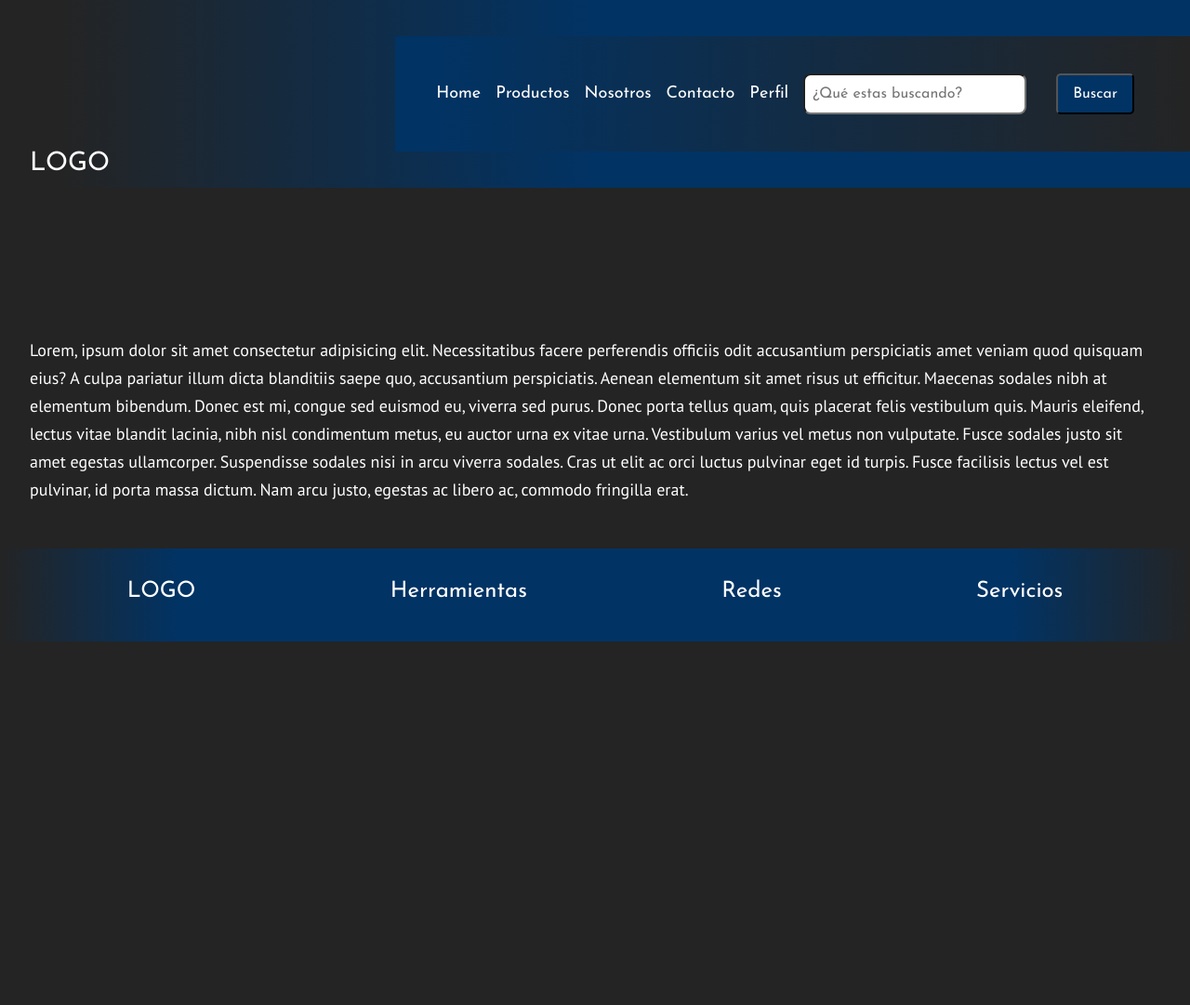
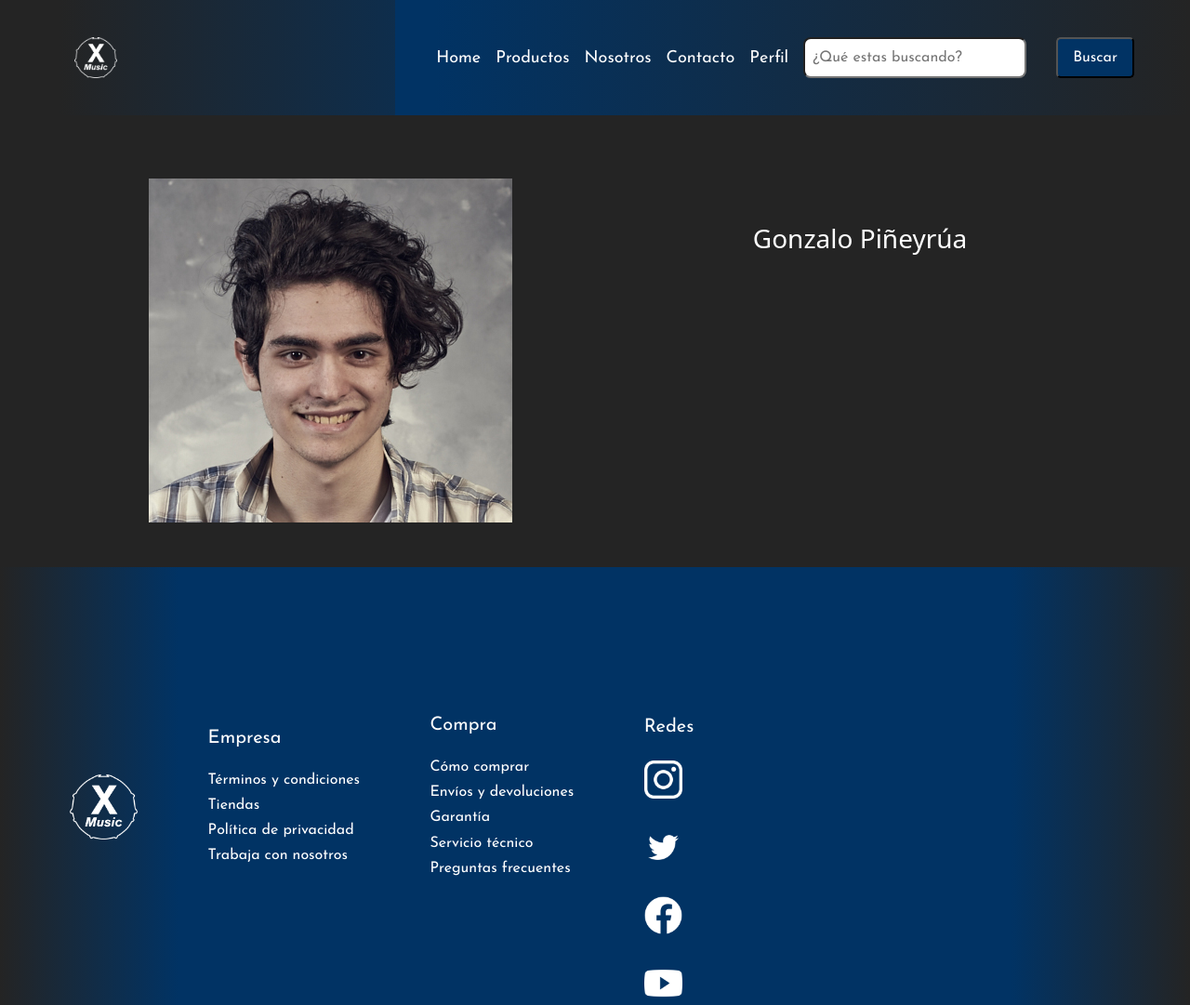
Before and after one commit to Gonzapi16/proyecto-coder, a website: page paginas/perfil.html in a window 1280 px wide. Shown: the top 1081 px of the page at 93% size. Before the commit the page ends 800 px from the top, so only its background shows below. Drawn offline with nearby package versions, Linux system fonts and the light colour scheme.

Commit message:
corregi footer y navbar en todas las paginas, añadi contenido en nosotros, y los primeros elementos en el perfil

```diff
--- a/css/_formulario.scss
+++ b/css/_formulario.scss
@@ -53,4 +53,5 @@
     display: flex;
 }
 
+
 /*Fin formulario*/
--- a/css/_maps.scss
+++ b/css/_maps.scss
@@ -32,6 +32,10 @@ h3 {
     padding-top: 10rem;
 }
 
+.h3-perfil {
+    padding-top: 5rem;
+}
+
 /*EXTEND*/
 
 .texto1-index {
@@ -53,7 +57,7 @@ h3 {
 
 .texto1-nosotros {
     @extend .texto1-index;
-    padding-top: 10rem;
+    padding-top: 2rem;
 }
 
 .texto1-perfil {
--- a/css/estilos.scss
+++ b/css/estilos.scss
@@ -26,4 +26,20 @@
     grid-template-columns: auto;
 }
 
+.logo-ilustrativo {
+    padding: 3rem;
+    padding-top: 12rem;
+    display: flex;
+    justify-content: center;
+}
+
+.imagen-perfil {
+    padding: 3rem;
+    padding-top: 12rem;
+    display: flex;
+    justify-content: center;
+    border-radius: 30px;
+
+}
+
 /*Fin contenidos*/
--- a/paginas/perfil.html
+++ b/paginas/perfil.html
@@ -15,24 +15,24 @@
     <!--Header-->
     <header>
       <div class="grid-header">
-        <h3>LOGO</h3>
+          <img src="/img/logo.png" class="logo-nav" alt="logo_music_x">
       <div>
     <nav class="navbar navbar-expand-lg navbar-light bg-light">
       <div class="container-fluid">
-              <a class="navbar-home" href="../index.html">Home</a>
+        <a class="navbar-home" href="/index.html">Home</a>
         <button class="navbar-toggler" type="button" data-bs-toggle="collapse" data-bs-target="#navbarSupportedContent" aria-controls="navbarSupportedContent" aria-expanded="false" aria-label="Toggle navigation">
           <span class="navbar-toggler-icon"></span>
         </button>
         <div class="collapse navbar-collapse" id="navbarSupportedContent">
           <ul class="navbar-nav me-auto mb-2 mb-lg-0">
             <li class="nav-item">
-                    <a class="navbar-productos" href="productos.html">Productos</a>
+              <a class="navbar-productos" href="/paginas/productos.html">Productos</a>
             </li>
             <li class="nav-item">
-                    <a class="navbar-nosotros" href="nosotros.html">Nosotros</a>
+              <a class="navbar-nosotros" href="/paginas/nosotros.html">Nosotros</a>
             </li>
             <li class="nav-item">
-                    <a class="navbar-contacto" href="contacto.html" tabindex="-1">Contacto</a>
+              <a class="navbar-contacto" href="/paginas/contacto.html" tabindex="-1">Contacto</a>
             </li>
             <li class="nav-item dropdown">
               <a class="navbar-perfil-dropdown" href="#" id="navbarDropdown" role="button" data-bs-toggle="dropdown" aria-expanded="false">
@@ -48,7 +48,9 @@
           <form class="d-flex">
             <input class="form-navbar" type="search" placeholder="¿Qué estas buscando?" aria-label="Search">
           </form>
+          <form class="d-flex2">
           <button class=boton-busqueda type="submit">Buscar</button>
+        </form>
         </div>
       </div>
     </nav>
@@ -58,19 +60,70 @@
     <!--!Header-->
 
     <!--Contenido-->
-    <section>
+    <div class="container">
+      <div class="row">
+        <div class="col-sm">
+          <div class="imagen-perfil">
+          <img src="/img/foto_perfil.jpg" alt="foto_perfil">
+        </div>
+        </div>
+        <div class="col-sm">
+          <section class="h3-perfil">
             <h3>Gonzalo Piñeyrúa</h3>
           </section>
-    <p class="texto1-perfil">Lorem, ipsum dolor sit amet consectetur adipisicing elit. Necessitatibus facere perferendis officiis odit accusantium perspiciatis amet veniam quod quisquam eius? A culpa pariatur illum dicta blanditiis saepe quo, accusantium perspiciatis. Aenean elementum sit amet risus ut efficitur. Maecenas sodales nibh at elementum bibendum. Donec est mi, congue sed euismod eu, viverra sed purus. Donec porta tellus quam, quis placerat felis vestibulum quis. Mauris eleifend, lectus vitae blandit lacinia, nibh nisl condimentum metus, eu auctor urna ex vitae urna. Vestibulum varius vel metus non vulputate. Fusce sodales justo sit amet egestas ullamcorper. Suspendisse sodales nisi in arcu viverra sodales. Cras ut elit ac orci luctus pulvinar eget id turpis. Fusce facilisis lectus vel est pulvinar, id porta massa dictum. Nam arcu justo, egestas ac libero ac, commodo fringilla erat.</p>
+        </div>
+      </div>
+    </div>
+
+
     <!--!Contenido-->
 
     <!--Footer-->
     <footer>
       <div class="grid-footer">
-        <h4>LOGO</h4> <br>
-        <h4>Herramientas</h4> <br>
-        <h4>Redes</h4> <br>
-        <h4>Servicios</h4>
+        <img src="/img/logo.png" class="logo-footer" width= "6%" alt="logo_music_x">
+          <ul>
+            <li>
+            <h5>Empresa</h5>
+            <div class="grid-lista">
+            <h6>Términos y condiciones</h6>
+            <h6>Tiendas</h6>
+            <h6>Política de privacidad</h6>
+            <h6>Trabaja con nosotros</h6>
+            </li>
+          </ul>
+          <ul>
+            <li>
+            <h5>Compra</h5>
+            <div class="grid-lista">
+            <h6>Cómo comprar</h6>
+            <h6>Envíos y devoluciones</h6>
+            <h6>Garantía</h6>
+            <h6>Servicio técnico</h6>
+            <h6>Preguntas frecuentes</h6>
+            </li>
+          </ul>
+          <ul>
+            <li>
+              <div class="redes">
+            <h5>Redes</h5>
+              </div>
+            <div class="grid-redes">
+              <a href="https://www.instagram.com/">
+              <img src="/img/instagram.png" width="8%" alt="instagram">
+              </id>
+              <a href="https://twitter.com/?lang=es">
+              <img src="/img/twitter.png" width="8%" alt="twitter">
+              </a>
+              <a href="https://www.facebook.com/">
+              <img src="/img/facebook.png" width="8%" alt="facebook">
+              </a>
+              <a href="https://www.youtube.com/">
+              <img src="/img/youtube.png" width="8%" alt="youtube" >
+              </a>
+            </li>
+          </ul>
+        </div>
       </div>
   </footer>
     <!--!Footer-->
```
Also changed, not shown: paginas/contacto.html (+44 -5 lines), paginas/nosotros.html (+59 -11 lines), css_sass/estilos.css, img/foto_perfil.jpg (added), 1 other file. Lines whose indentation alone changed are shown as unchanged.
